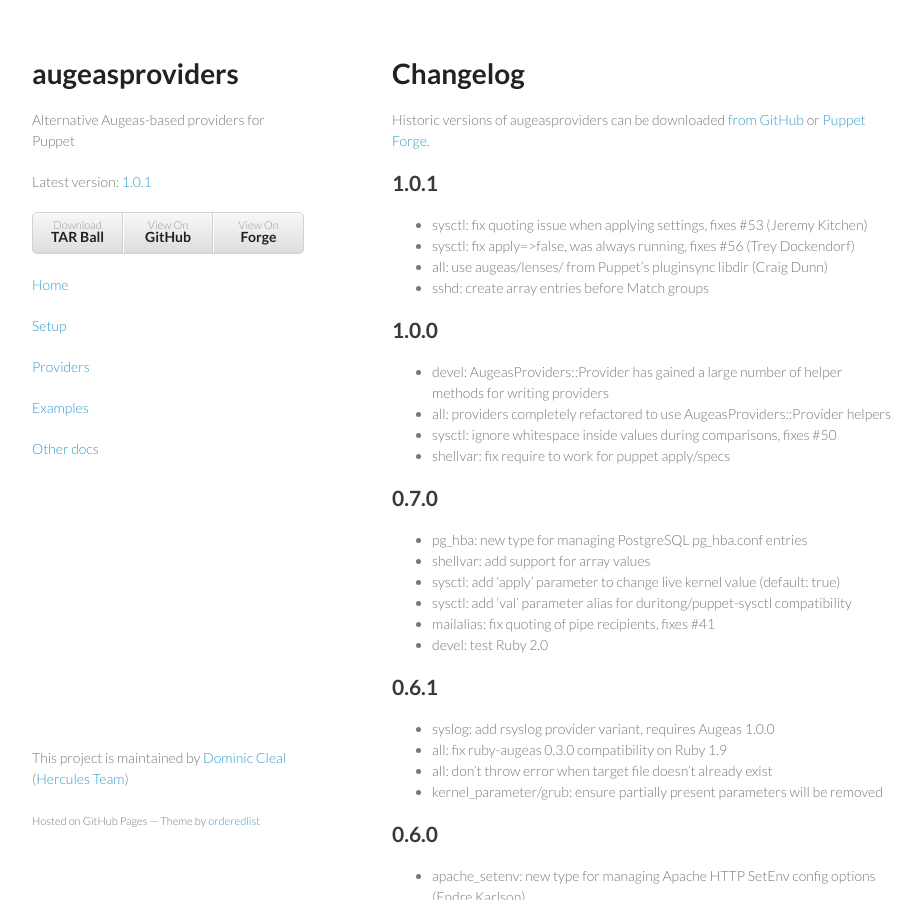
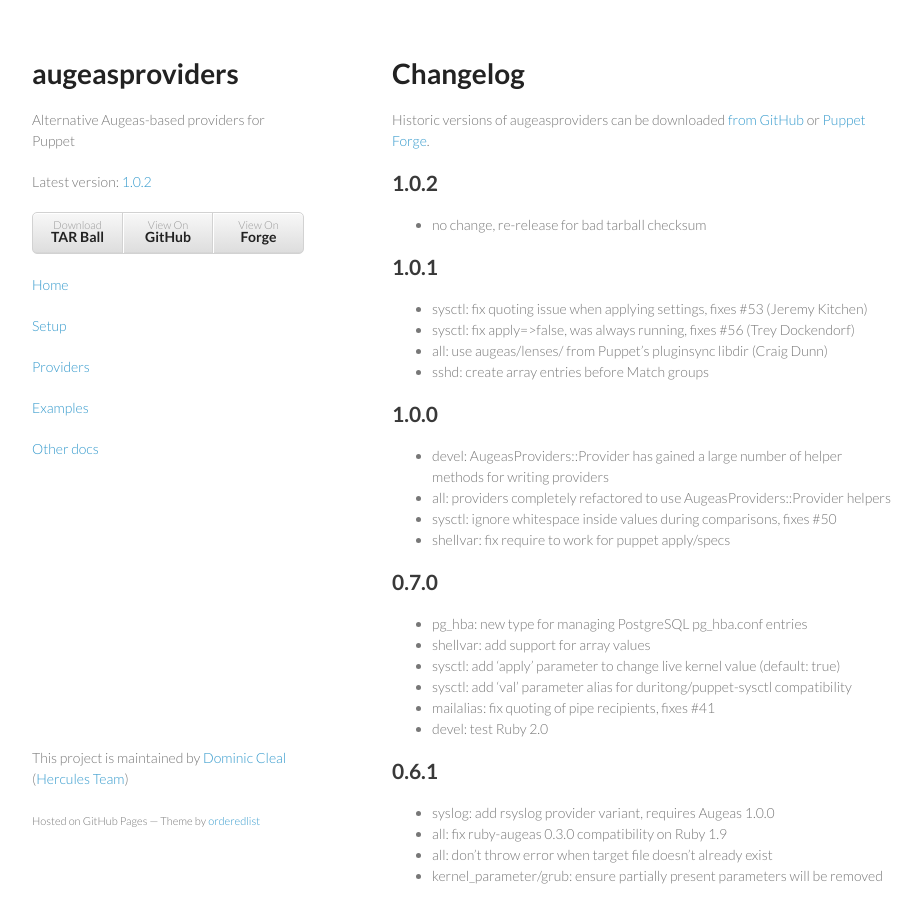
Before and after one commit to voxpupuli/puppet-augeasproviders, a Jekyll site: the page built from documentation/changelog.md, in a window 1280 px wide and 900 px high. Shown: the whole window, without its empty margins (178-1100 px from the left). Built offline with Jekyll 4.4.1, drawn with Linux system fonts in a browser that asks for light colours; some of the changed lines change nothing that is shown.

Commit message:
Release 1.0.2

```diff
--- a/_layouts/minimal.html
+++ b/_layouts/minimal.html
@@ -19,10 +19,10 @@
         <p>Alternative Augeas-based providers for Puppet</p>
 
         <p class="view">Latest version: <a
-            href="http://forge.puppetlabs.com/domcleal/augeasproviders">1.0.1</a></p>
+            href="http://forge.puppetlabs.com/domcleal/augeasproviders">1.0.2</a></p>
 
         <ul>
-          <li><a href="https://github.com/hercules-team/augeasproviders/releases/download/v1.0.1/domcleal-augeasproviders-1.0.1.tar.gz">Download <strong>TAR Ball</strong></a></li>
+          <li><a href="http://forge.puppetlabs.com/domcleal/augeasproviders/1.0.2.tar.gz">Download <strong>TAR Ball</strong></a></li>
           <li><a href="https://github.com/hercules-team/augeasproviders">View On <strong>GitHub</strong></a></li>
           <li><a href="http://forge.puppetlabs.com/domcleal/augeasproviders">View On <strong>Forge</strong></a></li>
         </ul>
--- a/documentation/changelog.md
+++ b/documentation/changelog.md
@@ -6,6 +6,9 @@
 # Changelog
 
 Historic versions of augeasproviders can be downloaded <a href="https://github.com/hercules-team/augeasproviders/downloads">from GitHub</a> or <a href="http://forge.puppetlabs.com/domcleal/augeasproviders">Puppet Forge</a>.
+
+## 1.0.2
+* no change, re-release for bad tarball checksum
 
 ## 1.0.1
 * sysctl: fix quoting issue when applying settings, fixes #53 (Jeremy Kitchen)
```
